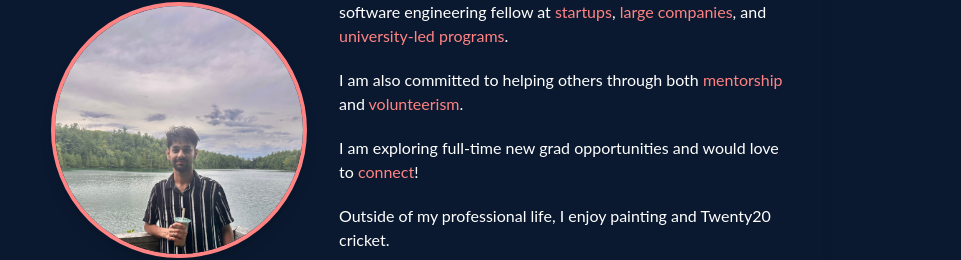
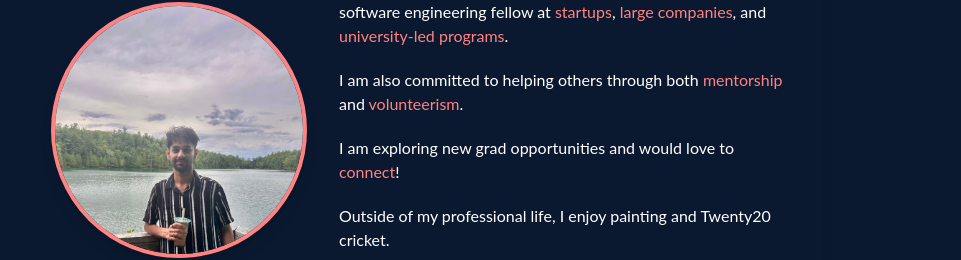
Before and after one commit to UjjvalRajput/personal-website, a React (Create React App) app: page /about in a window 1280 px wide. Shown: the part 286-546 px from the top of the page, without its empty margins (317-1278 px from the left). Built offline with nearby package versions, Linux system fonts and the light colour scheme.

Commit message:
changed about section

```diff
--- a/src/components/About.jsx
+++ b/src/components/About.jsx
@@ -189,8 +189,7 @@ const About = () => {
                 .
               </>,
               <>
-                I am exploring full-time new grad opportunities and would love
-                to{" "}
+                I am exploring new grad opportunities and would love to{" "}
                 <a href="/" className="text-[#ff8383] hover:underline">
                   connect
                 </a>
```
